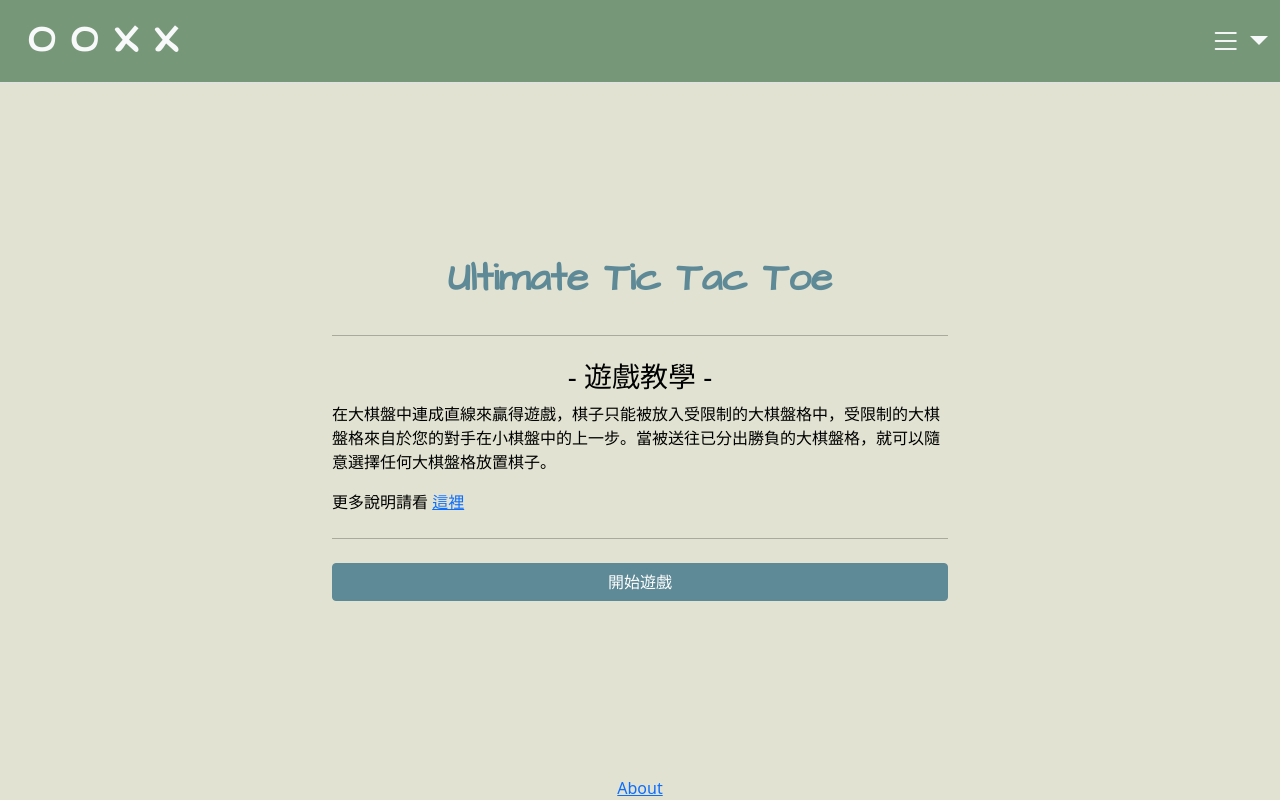
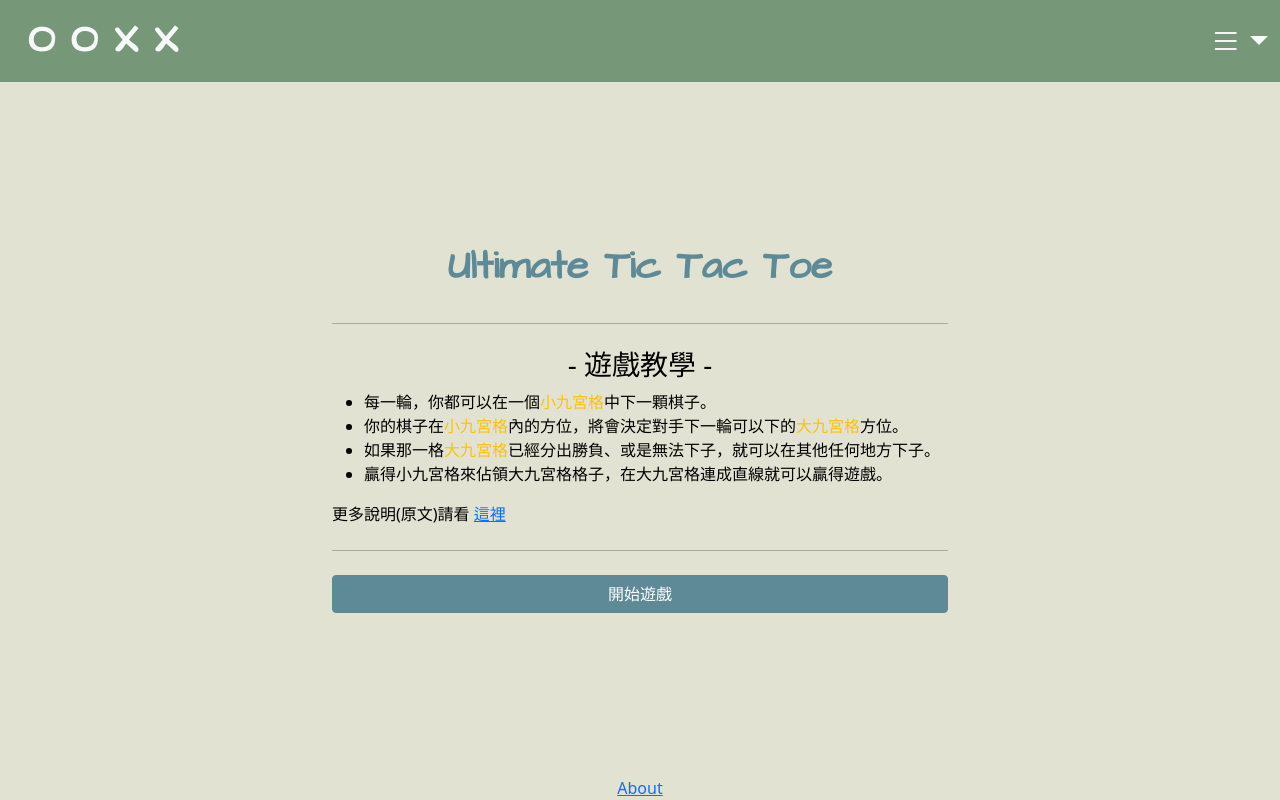
Before and after one commit to ckliao1993/UTTT, a Vue app: page /ooxx/ in a window 1280 px wide. Built offline with nearby package versions, Linux system fonts and the light colour scheme; no server answers.

Commit message:
Minor fix + bolder icon + fix index url + instruction + replace instead of new

```diff
--- a/src/components/Header.vue
+++ b/src/components/Header.vue
@@ -1,7 +1,7 @@
 <template>
 	<header class="py-3 mb-3 border-bottom fixed-top header header" >
 		<div class="container-fluid d-grid gap-3 align-items-center" style="grid-template-columns: 1fr 2fr;">
-			<a class="navbar-brand fw-bold fs-1 text-light lh-1 ad px-3" href="/">O O X X</a>
+			<a class="navbar-brand fw-bold fs-1 text-light lh-1 ad px-3" href="/ooxx/">O O X X</a>
 			<div class="d-flex flex-row-reverse">
 				<div class="flex-shrink-0 dropdown btn-group">
 					<a href="#" class="d-block link-dark text-decoration-none dropdown-toggle text-light fs-2" id="dropdownUser2" data-bs-toggle="dropdown" aria-expanded="false">
@@ -82,7 +82,8 @@ export default {
 				over: "",
 			}).then(()=>{
 				console.log(game_url);
-				window.open(game_url, '_blank').focus();
+				// window.open(game_url, '_blank').focus();
+				window.location.replace(game_url);
 			});
 		},
 		toggleTheme(){
--- a/src/components/ModalHow.vue
+++ b/src/components/ModalHow.vue
@@ -9,10 +9,13 @@
 					</button>
 				</div>
 				<div class="modal-body p-5 pt-0 d-flex flex-column">
-					<span>
-						在大棋盤中連成直線來贏得遊戲，棋子只能被放入受限制的大棋盤格中，受限制的大棋盤格來自於您的對手在小棋盤中的上一步。當被送往已分出勝負的大棋盤格，就可以隨意選擇任何大棋盤格放置棋子。
-					</span>
-					<span class="mt-5">更多說明請看
+					<ul class="lh-lg">
+						<li>每一輪，你都可以在一個<span class="text-warning">小九宮格</span>中下一顆棋子。</li>
+						<li>你的棋子在<span class="text-warning">小九宮格</span>內的方位，將會決定對手下一輪可以下的<span class="text-warning">大九宮格</span>方位。</li>
+						<li>如果那一格<span class="text-warning">大九宮格</span>已經分出勝負、或是無法下子，就可以在其他任何地方下子。</li>
+						<li>贏得小九宮格來佔領大九宮格格子，在大九宮格連成直線就可以贏得遊戲。</li>
+					</ul>
+					<span class="mt-5">更多說明(原文)請看
 						<a href="https://mathwithbaddrawings.com/2013/06/16/ultimate-tic-tac-toe/" target="_blank"  data-bs-toggle="tooltip" title="Ultimate Tic-Tac-Toe
 						">這裡</a>
 					</span>
--- a/src/components/ModalWin.vue
+++ b/src/components/ModalWin.vue
@@ -35,14 +35,14 @@ export default {
 		}
 	},
 	methods: {
-		show(name, loser){
+		show(name, winner){
 			let m_this = new Modal(document.getElementById('m_win'));
-			if(loser === 2){
+			if(winner === 2){
 				this.title = "平手";
 				this.name = '你與對手不分上下';
 			} else {
-				let cla = loser ? 'oo' : 'xx';
-				this.title = loser ?  "XX獲勝!!" : "OO獲勝!!";
+				let cla = winner ? 'xx' : 'oo';
+				this.title = winner ?  "藍方獲勝!!" : "紅方獲勝!!";
 				this.name = '<span class="' + cla + '">' + name + '</span> 贏了!!';
 			}
 			m_this.show();
@@ -58,6 +58,6 @@ export default {
 
 <!-- Add "scoped" attribute to limit CSS to this component only -->
 <style scoped lang="scss">
-.oo {color: var(--color-oo);}
-.xx {color: var(--color-xx);}
+.oo {color: var(--color-oo) !important;}
+.xx {color: var(--color-xx) !important;}
 </style>
--- a/src/views/Home.vue
+++ b/src/views/Home.vue
@@ -6,8 +6,13 @@
 			<h1 class="text-center title fw-bold ad">Ultimate Tic Tac Toe</h1>
 			<hr class="my-4">
 			<h3 class="text-center">- 遊戲教學 -</h3>
-			<span>在大棋盤中連成直線來贏得遊戲，棋子只能被放入受限制的大棋盤格中，受限制的大棋盤格來自於您的對手在小棋盤中的上一步。當被送往已分出勝負的大棋盤格，就可以隨意選擇任何大棋盤格放置棋子。</span>
-			<span class="mt-3">更多說明請看
+			<ul>
+				<li>每一輪，你都可以在一個<span class="text-warning">小九宮格</span>中下一顆棋子。</li>
+				<li>你的棋子在<span class="text-warning">小九宮格</span>內的方位，將會決定對手下一輪可以下的<span class="text-warning">大九宮格</span>方位。</li>
+				<li>如果那一格<span class="text-warning">大九宮格</span>已經分出勝負、或是無法下子，就可以在其他任何地方下子。</li>
+				<li>贏得小九宮格來佔領大九宮格格子，在大九宮格連成直線就可以贏得遊戲。</li>
+			</ul>
+			<span>更多說明(原文)請看
 				<a href="https://mathwithbaddrawings.com/2013/06/16/ultimate-tic-tac-toe/" target="_blank"  data-bs-toggle="tooltip" title="Ultimate Tic-Tac-Toe
 				">這裡</a>
 			</span>
--- a/src/views/Play.vue
+++ b/src/views/Play.vue
@@ -234,11 +234,10 @@ export default {
 		},
 		addPiece(where){
 			if(parseInt(this.moves[where]) === 0){
-				return '<svg width="80%" height="80%" fill="var(--color-oo)" class="bi bi-oo bi-circle mx-auto my-auto" viewBox="0 0 16 16"><path d="M8 15A7 7 0 1 1 8 1a7 7 0 0 1 0 14zm0 1A8 8 0 1 0 8 0a8 8 0 0 0 0 16z"/></svg>';
+				return '<svg width="80%" height="80%" fill="var(--color-oo)" class="bi bi-oo bi-circle mx-auto my-auto" viewBox="0 0 16 16"><path d="M 8 14 A 6 6 90 1 1 8 2 a 6 6 90 0 1 0 12 z m 0 2 A 8 8 90 1 0 8 0 a 8 8 90 0 0 0 16 z"/></svg>';
 			} else if(parseInt(this.moves[where]) === 1) {
-				return '<svg width="90%" height="90%" fill="var(--color-xx)" class="bi bi-xx bi-x-lg mx-auto my-auto" viewBox="0 0 16 16"><path fill-rule="evenodd" clip-rule="evenodd" d="M13.854 2.146a.5.5 0 0 1 0 .708l-11 11a.5.5 0 0 1-.708-.708l11-11a.5.5 0 0 1 .708 0Z"/><path fill-rule="evenodd" clip-rule="evenodd" d="M2.146 2.146a.5.5 0 0 0 0 .708l11 11a.5.5 0 0 0 .708-.708l-11-11a.5.5 0 0 0-.708 0Z"/></svg>';
+				return '<svg width="90%" height="90%" fill="var(--color-xx)" class="bi bi-xx bi-x-lg mx-auto my-auto" viewBox="0 0 16 16"><path fill-rule="evenodd" clip-rule="evenodd" d="M 13.7 2.3 a 0.5 0.9 0 0 1 0 1.6 l -9.7 9.7 a 0.5 0.5 0 0 1 -1.6 -1.6 l 9.7 -9.7 a 0.9 0.5 0 0 1 1.6 -0 Z "/><path fill-rule="evenodd" clip-rule="evenodd" d="M 2.3 2.3 a 0.5 0.9 0 0 0 0 1.6 l 9.7 9.7 a 0.5 0.5 0 0 0 1.6 -1.6 l -9.7 -9.7 a 0.9 0.5 0 0 0 -1.6 0 Z"/></svg>';
 			}
-			return;
 		},
 		initGame(){
 			let param = this.$route.params.game_id;
@@ -265,7 +264,9 @@ export default {
 					this.$refs.load.toggleLoad(false);
 					if(game.over !== ''){
 						let loser = parseInt(game.over);
-						let win_name = loser ? game.p1.split('@')[0] : game.p2.split('@')[0];
+						console.log(loser);
+						let win_name = loser ?  game.p2.split('@')[0] : game.p1.split('@')[0];
+						console.log(win_name);
 						this.$refs.win.show(win_name, loser);
 						return;
 					} else {
@@ -305,8 +306,8 @@ export default {
 		makeAmove(event){
 			let click = event.target.dataset.cellno || event.target.parentElement.dataset.cellno;
 			if(game.over !== ''){
-				let loser = parseInt(game.over);
-				let win_name = loser ? game.p1.split('@')[0] : game.p2.split('@')[0];
+				let winner = parseInt(game.over);
+				let win_name = winner ?  game.p2.split('@')[0] : game.p1.split('@')[0];
 				this.$refs.win.show(win_name, loser);
 				return;
 			}
```
